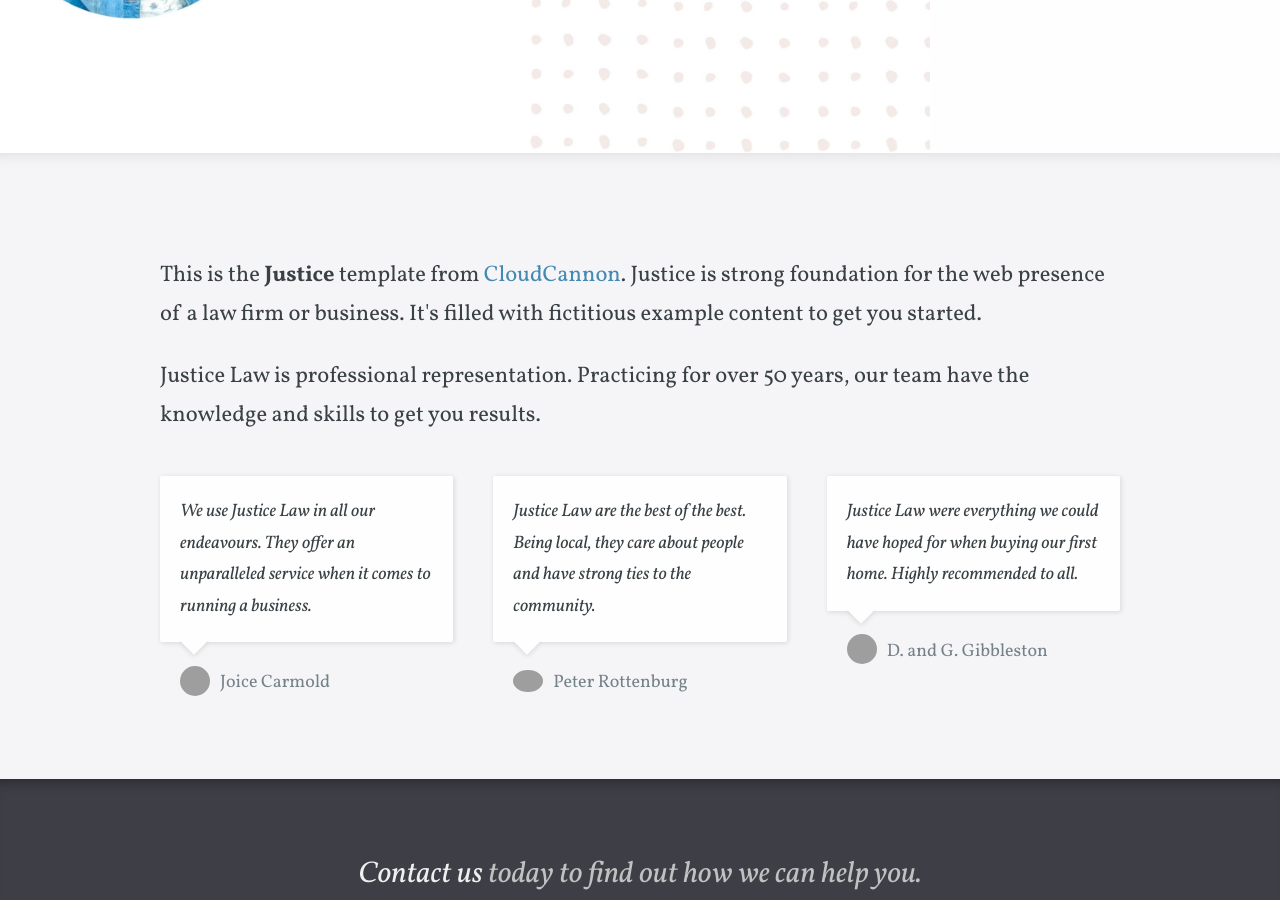
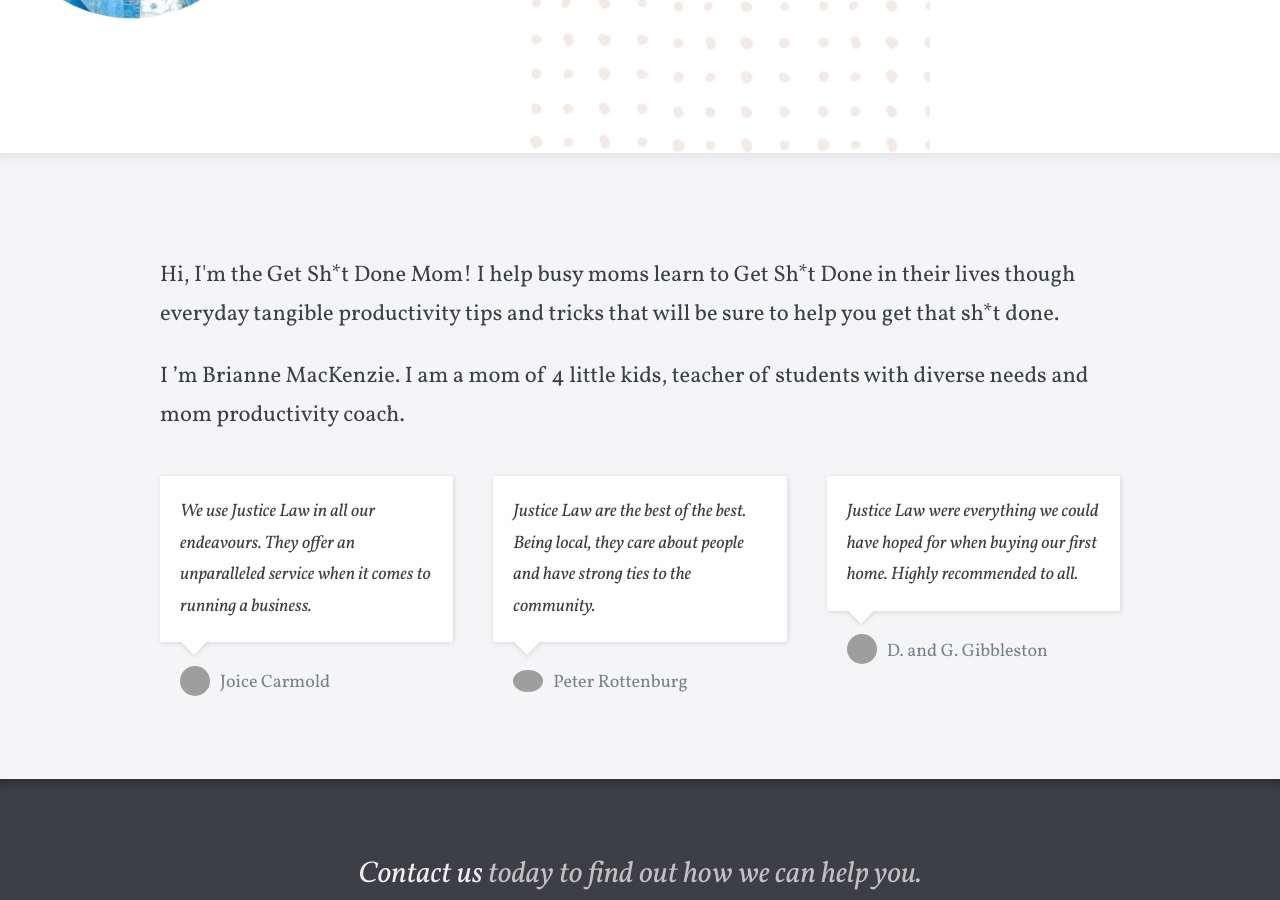
Before and after one commit to CloudCannon/justice-jekyll-template, a Jekyll site: the page built from index.html, in a window 1280 px wide and 900 px high, scrolled down 567 px. Built offline with Jekyll 4.4.1, drawn with Linux system fonts in a browser that asks for light colours; some web fonts are replaced; grey boxes are pictures that could not be loaded.

Commit message:
main update

```diff
--- a/index.html
+++ b/index.html
@@ -20,9 +20,9 @@
 ---
 
 <div class="editable">
-	<p>This is the <strong>Justice</strong> template from <a href="https://cloudcannon.com/">CloudCannon</a>. Justice is strong foundation for the web presence of a law firm or business. It's filled with fictitious example content to get you started.</p>
+	<p>Hi, I'm the Get Sh*t Done Mom!  I help busy moms learn to Get Sh*t Done in their lives though everyday tangible productivity tips and tricks that will be sure to help you get that sh*t done.</p>
 
-	<p>Justice Law is professional representation. Practicing for over 50 years, our team have the knowledge and skills to get you results.</p>
+	<p>I ’m Brianne MacKenzie. I am a mom of 4 little kids, teacher of students with diverse needs and mom productivity coach. </p>
 </div>
 
 <div class="testimonials">
```
